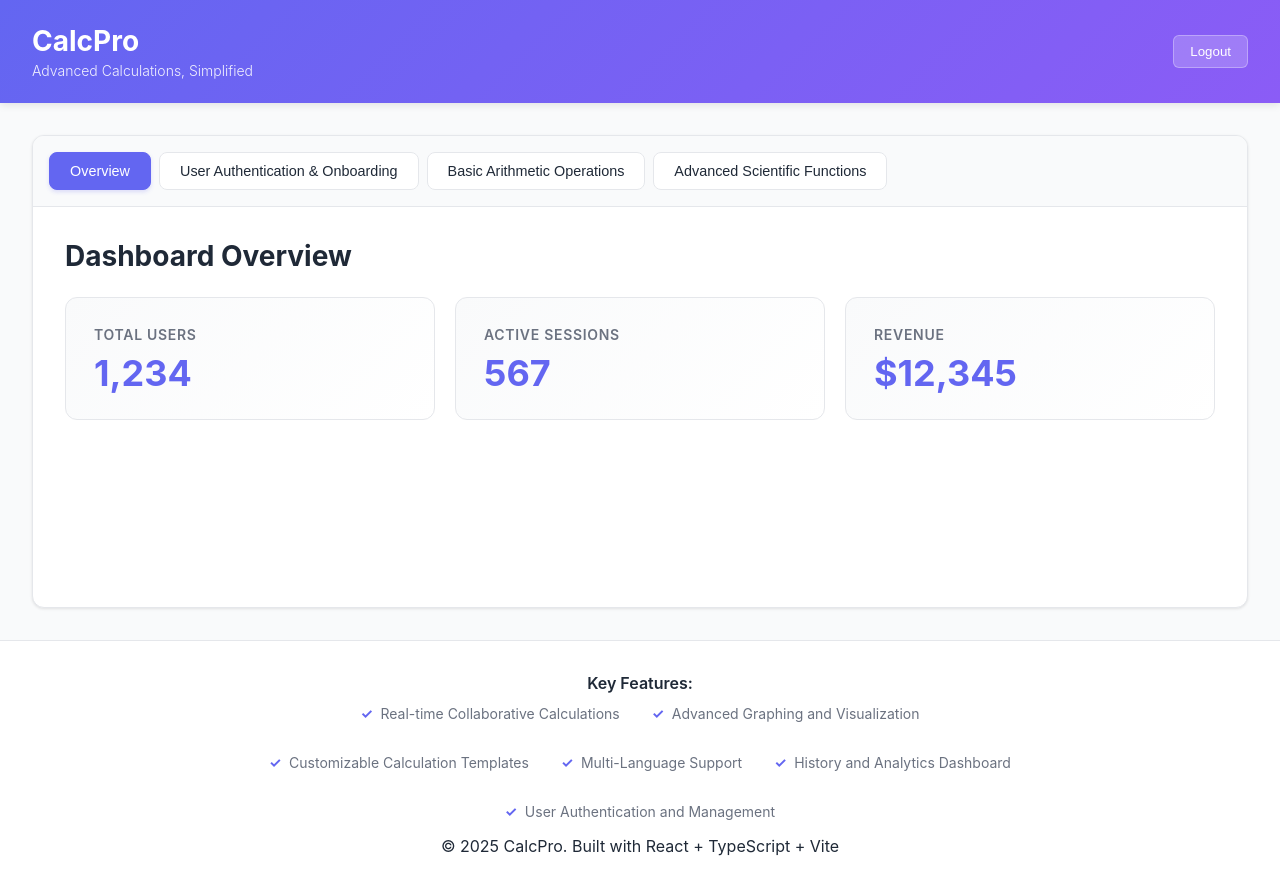
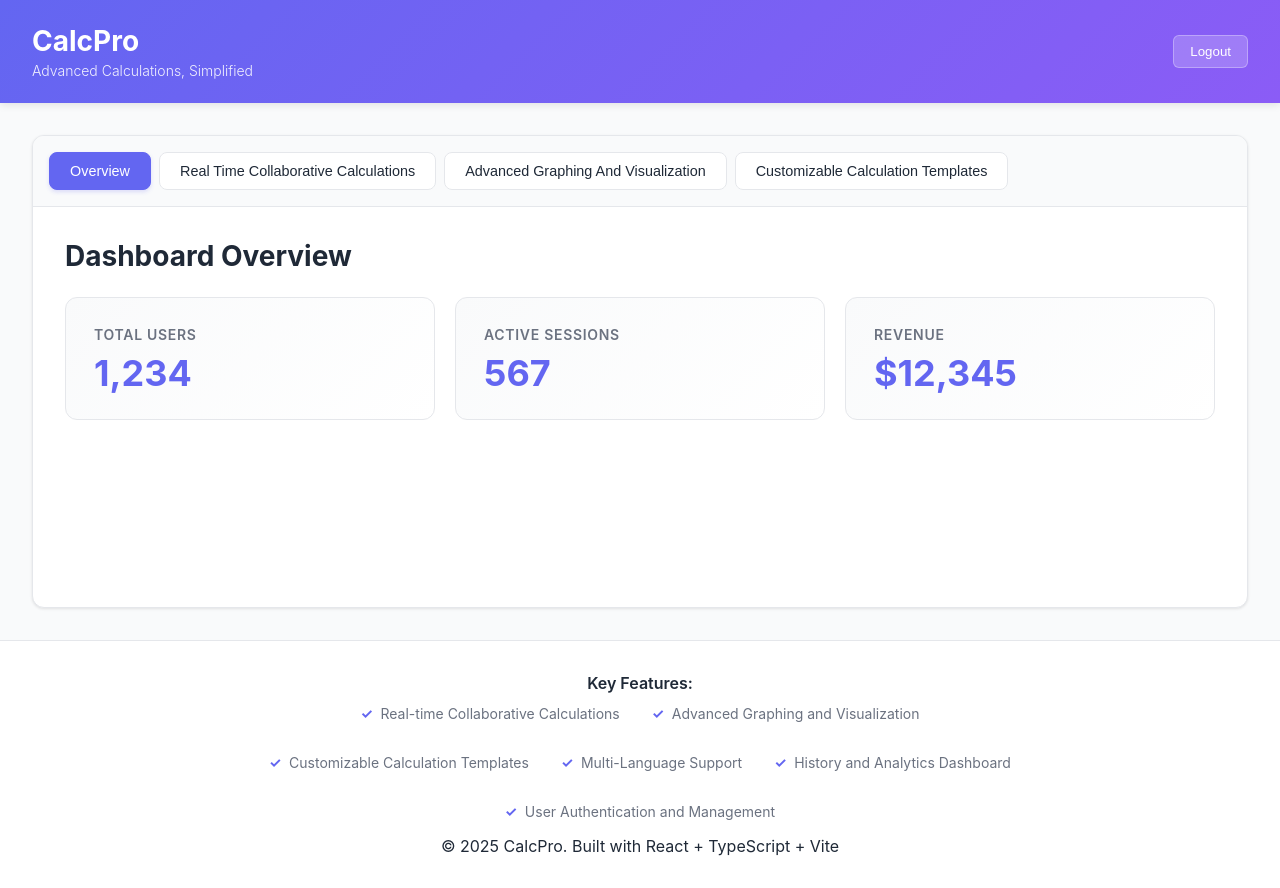
Before and after one commit to playworks93/calcpro-landing-app, a React (Vite) app: page / in a window 1280 px wide. Both pictures are taken after typing "name@example.com", "Sample123" into the empty fields and a click on the button "Sign In". Built offline with nearby package versions, Linux system fonts and the light colour scheme.

Commit message:
Add src/components/Dashboard.tsx

```diff
--- a/src/components/Dashboard.tsx
+++ b/src/components/Dashboard.tsx
@@ -15,22 +15,22 @@ const Dashboard = (props: DashboardProps) => {
           Overview
         </button>
         <button
-          className={activeTab === 'user_authentication_&_onboarding' ? 'active' : ''}
-          onClick={() => setActiveTab('user_authentication_&_onboarding')}
+          className={activeTab === 'real_time_collaborative_calculations' ? 'active' : ''}
+          onClick={() => setActiveTab('real_time_collaborative_calculations')}
         >
-          User Authentication & Onboarding
+          Real Time Collaborative Calculations
         </button>
         <button
-          className={activeTab === 'basic_arithmetic_operations' ? 'active' : ''}
-          onClick={() => setActiveTab('basic_arithmetic_operations')}
+          className={activeTab === 'advanced_graphing_and_visualization' ? 'active' : ''}
+          onClick={() => setActiveTab('advanced_graphing_and_visualization')}
         >
-          Basic Arithmetic Operations
+          Advanced Graphing And Visualization
         </button>
         <button
-          className={activeTab === 'advanced_scientific_functions' ? 'active' : ''}
-          onClick={() => setActiveTab('advanced_scientific_functions')}
+          className={activeTab === 'customizable_calculation_templates' ? 'active' : ''}
+          onClick={() => setActiveTab('customizable_calculation_templates')}
         >
-          Advanced Scientific Functions
+          Customizable Calculation Templates
         </button>
       </nav>
 
@@ -55,24 +55,24 @@ const Dashboard = (props: DashboardProps) => {
           </div>
         )}
 
-        {activeTab === 'user_authentication_&_onboarding' && (
+        {activeTab === 'real_time_collaborative_calculations' && (
           <div className="tab-content">
-            <h2>User Authentication & Onboarding</h2>
-            <p>Manage your user authentication & onboarding here.</p>
+            <h2>Real-time Collaborative Calculations</h2>
+            <p>Manage your real time collaborative calculations here.</p>
           </div>
         )}
 
-        {activeTab === 'basic_arithmetic_operations' && (
+        {activeTab === 'advanced_graphing_and_visualization' && (
           <div className="tab-content">
-            <h2>Basic Arithmetic Operations</h2>
-            <p>Manage your basic arithmetic operations here.</p>
+            <h2>Advanced Graphing and Visualization</h2>
+            <p>Manage your advanced graphing and visualization here.</p>
           </div>
         )}
 
-        {activeTab === 'advanced_scientific_functions' && (
+        {activeTab === 'customizable_calculation_templates' && (
           <div className="tab-content">
-            <h2>Advanced Scientific Functions</h2>
-            <p>Manage your advanced scientific functions here.</p>
+            <h2>Customizable Calculation Templates</h2>
+            <p>Manage your customizable calculation templates here.</p>
           </div>
         )}
       </div>
```
